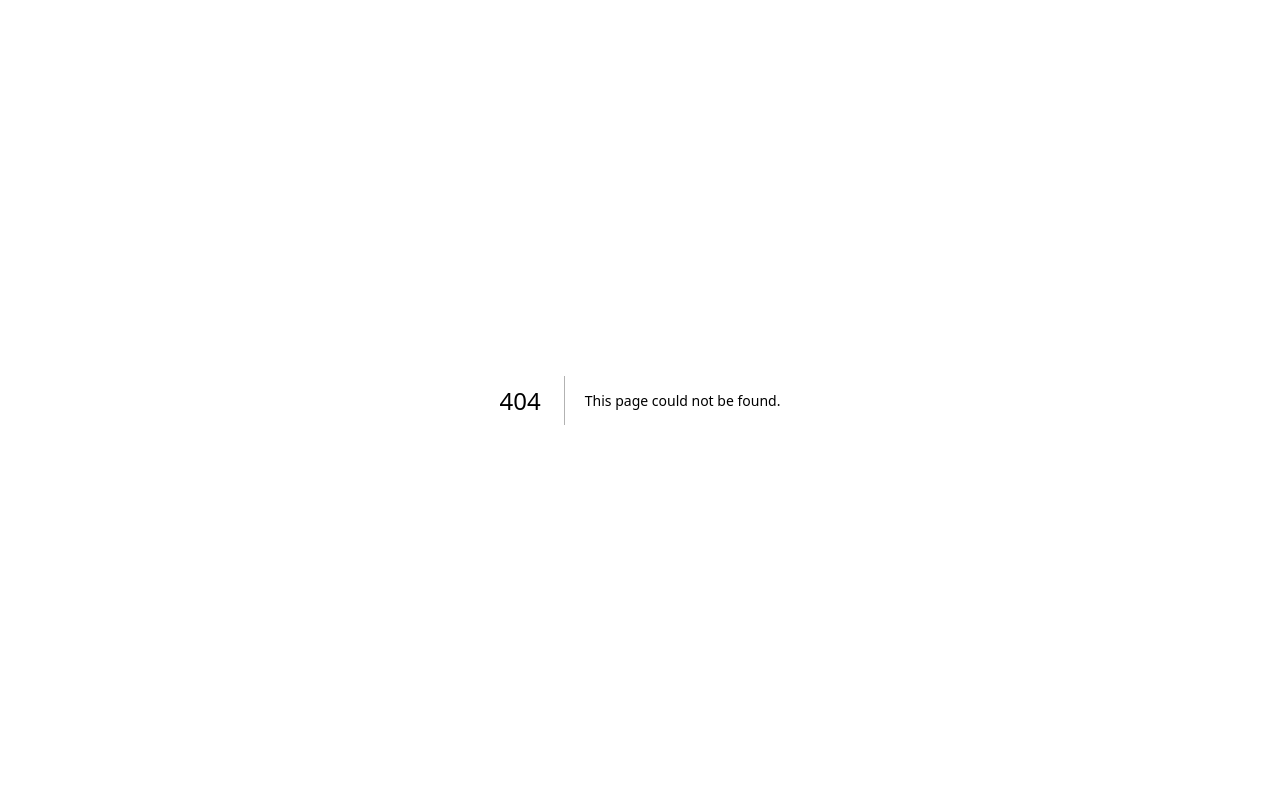
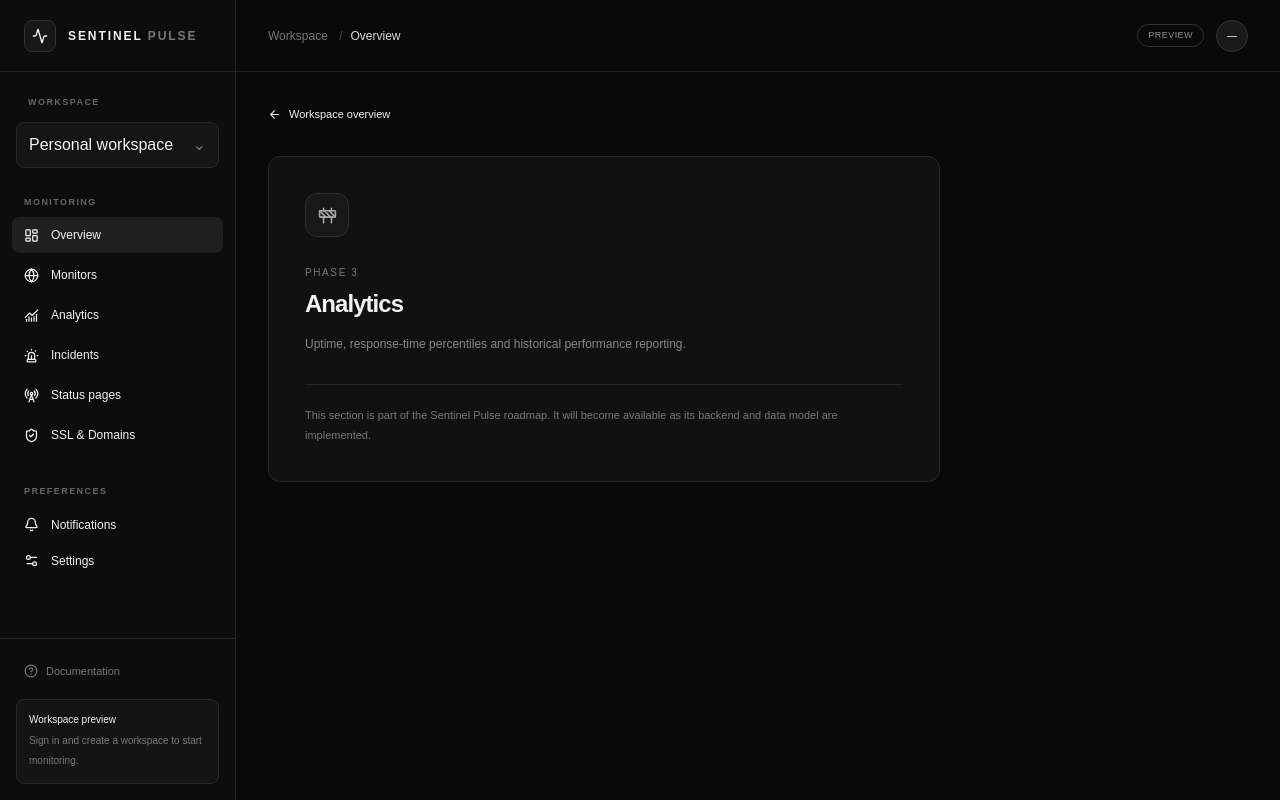
Before and after one commit to zodiakgh/sentinel-website, a Next.js app in the folder pulse/: page /app/analytics in a window 1280 px wide. Before the commit this address had no page. Built offline with nearby package versions, Linux system fonts and the light colour scheme.

Commit message:
Add Sentinel Pulse roadmap route shells

```diff
--- /dev/null
+++ b/pulse/app/app/[section]/page.tsx
@@ -0,0 +1,31 @@
+import Link from "next/link";
+import { ArrowLeft, Construction } from "lucide-react";
+import { notFound } from "next/navigation";
+
+const sections: Record<string, { title: string; description: string; phase: string }> = {
+  analytics: { title: "Analytics", description: "Uptime, response-time percentiles and historical performance reporting.", phase: "Phase 3" },
+  incidents: { title: "Incidents", description: "Investigate service disruptions, track updates and document resolutions.", phase: "Phase 4" },
+  "status-pages": { title: "Status pages", description: "Publish a clear service-health page for your customers.", phase: "Phase 5" },
+  domains: { title: "SSL & Domains", description: "Track certificate validity, expiration dates and DNS changes.", phase: "Phase 5" },
+  notifications: { title: "Notifications", description: "Configure email alerts, webhook destinations and notification rules.", phase: "Phase 4" },
+  settings: { title: "Settings", description: "Manage workspace preferences, members and account configuration.", phase: "Phase 1" }
+};
+
+export default async function WorkspaceSectionPage({ params }: { params: Promise<{ section: string }> }) {
+  const { section } = await params;
+  const item = sections[section];
+  if (!item) notFound();
+
+  return (
+    <div>
+      <Link href="/app" className="inline-flex items-center gap-2 text-[11px] text-[#888] hover:text-white"><ArrowLeft size={13}/> Workspace overview</Link>
+      <div className="mt-7 max-w-2xl rounded-xl border border-[#292929] bg-[#111] p-7 sm:p-9">
+        <div className="flex h-11 w-11 items-center justify-center rounded-xl border border-[#303030] bg-[#181818] text-[#aaa]"><Construction size={19}/></div>
+        <div className="mt-7 text-[10px] uppercase tracking-[.16em] text-[#777]">{item.phase}</div>
+        <h1 className="mt-2 text-2xl font-semibold tracking-[-.04em]">{item.title}</h1>
+        <p className="mt-3 max-w-lg text-xs leading-6 text-[#888]">{item.description}</p>
+        <div className="mt-7 border-t border-[#292929] pt-5 text-[11px] leading-5 text-[#777]">This section is part of the Sentinel Pulse roadmap. It will become available as its backend and data model are implemented.</div>
+      </div>
+    </div>
+  );
+}
```
